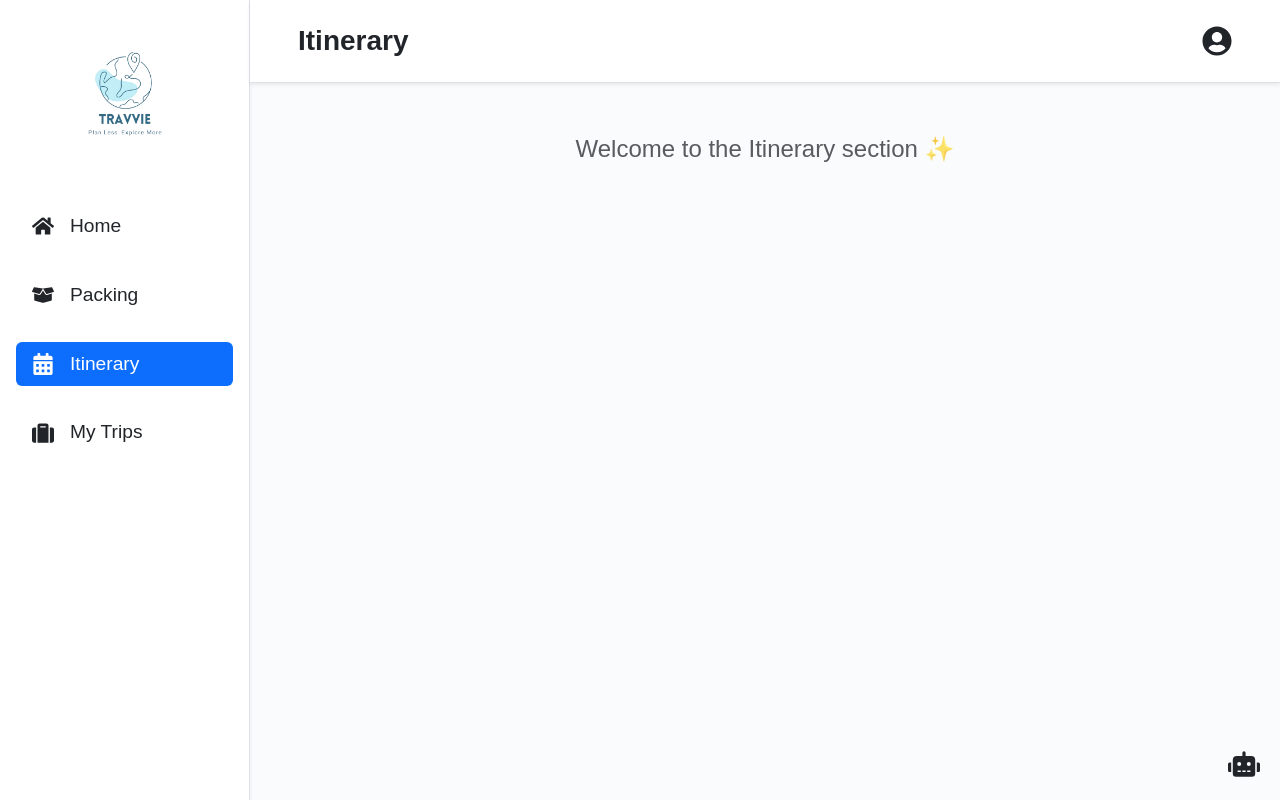
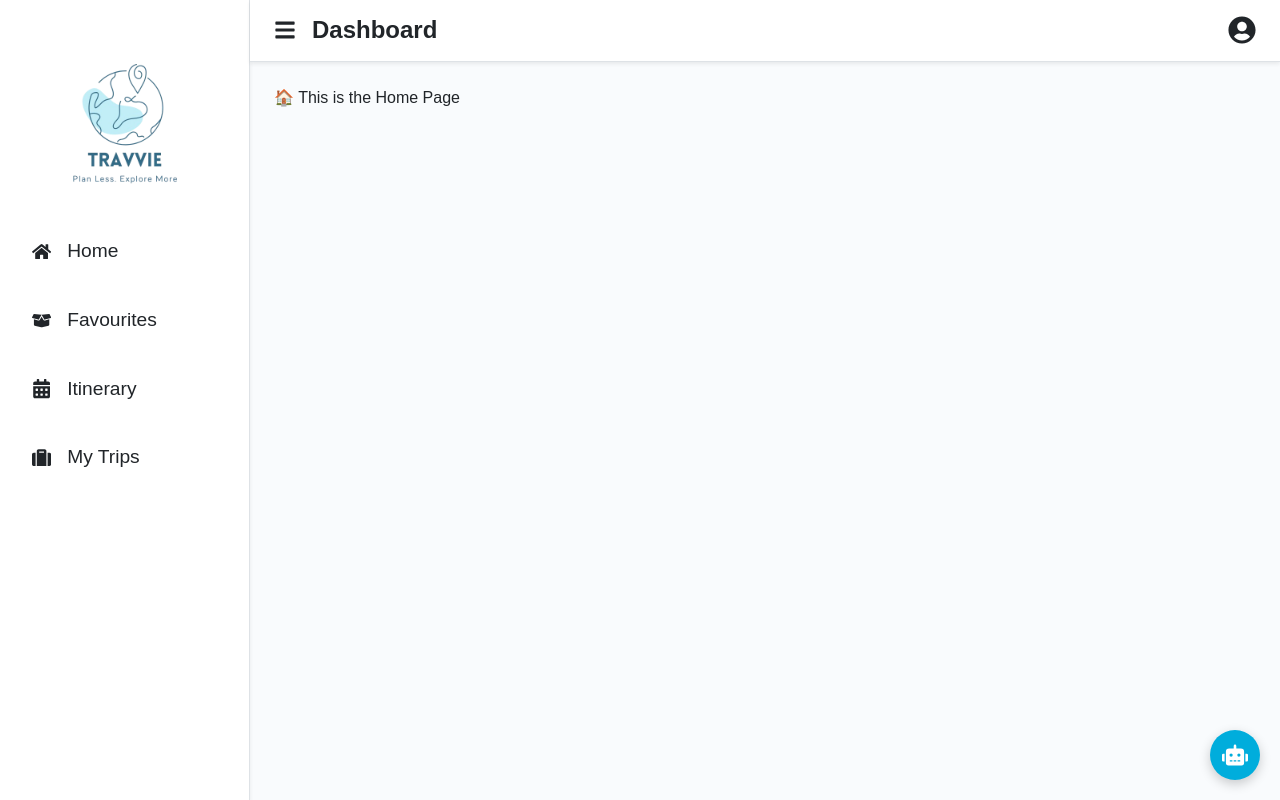
Before and after one commit to TenZinKS/Travvie_Web_APP_FRONTEND, a React (Vite) app: page /dashboard in a window 1280 px wide. Built offline with nearby package versions, Linux system fonts and the light colour scheme.

Commit message:
Updated Dashboard UI and added new pages

```diff
--- a/src/App.jsx
+++ b/src/App.jsx
@@ -1,5 +1,38 @@
+import { BrowserRouter as Router, Routes, Route } from "react-router-dom";
+import Login from "./pages/Login";
+import Signup from "./pages/Signup";
+import ForgotPassword from "./pages/Forgotpassword";
+import Dashboard from "./pages/Dashboard";
+import Home from "./pages/Home";
+import Favourites from "./pages/Favourites";
+import Itinerary from "./pages/Itinerary";
+import Trips from "./pages/Trips";
+import Profile from "./pages/Profile";
+
 function App() {
-  return <h1>Travvie App</h1>;
+  return (
+    <Router>
+      <Routes>
+        {/* Public Routes */}
+        <Route path="/" element={<Login />} />
+        <Route path="/login" element={<Login />} />
+        <Route path="/signup" element={<Signup />} />
+        <Route path="/forgot-password" element={<ForgotPassword />} />
+
+        {/* Dashboard with nested routes */}
+        <Route path="/dashboard" element={<Dashboard />}>
+          <Route index element={<Home />} />
+          <Route path="home" element={<Home />} />
+          <Route path="favourites" element={<Favourites />} />
+          <Route path="itinerary" element={<Itinerary />} />
+          <Route path="trips" element={<Trips />} />
+        </Route>
+
+        {/* Profile */}
+        <Route path="/profile" element={<Profile />} />
+      </Routes>
+    </Router>
+  );
 }
 
 export default App;
--- a/src/main.jsx
+++ b/src/main.jsx
@@ -1,25 +1,11 @@
 import React from "react";
 import ReactDOM from "react-dom/client";
-import { BrowserRouter, Routes, Route } from "react-router-dom";
-import Login from "./pages/Login";
-import Signup from "./pages/Signup";
-import Dashboard from "./pages/Dashboard";
-import ForgotPassword from "./pages/Forgotpassword";
-import Profile from "./pages/Profile";
+import App from "./App";
 import "bootstrap/dist/css/bootstrap.min.css";
 import "./index.css";
 
 ReactDOM.createRoot(document.getElementById("root")).render(
   <React.StrictMode>
-    <BrowserRouter>
-      <Routes>
-        <Route path="/" element={<Login />} />
-        <Route path="/login" element={<Login />} />
-        <Route path="/signup" element={<Signup />} />
-        <Route path="/forgot-password" element={<ForgotPassword />} />
-        <Route path="/dashboard" element={<Dashboard />} />
-        <Route path="/profile" element={<Profile />} />
-      </Routes>
-    </BrowserRouter>
+    <App />
   </React.StrictMode>
 );
--- a/src/pages/Dashboard.jsx
+++ b/src/pages/Dashboard.jsx
@@ -1,13 +1,32 @@
 import { useState } from "react";
-import { Link } from "react-router-dom";
-import { FaHome, FaBoxOpen, FaCalendarAlt, FaSuitcase, FaUserCircle, FaRobot } from "react-icons/fa";
+import { Outlet, useNavigate } from "react-router-dom";
+import {
+  FaHome,
+  FaBoxOpen,
+  FaCalendarAlt,
+  FaSuitcase,
+  FaUserCircle,
+  FaRobot,
+  FaBars,
+  FaTimes,
+} from "react-icons/fa";
 
 function Dashboard() {
-  const [activePage, setActivePage] = useState("Itinerary");
+  const [sidebarOpen, setSidebarOpen] = useState(true);
+  const [showBot, setShowBot] = useState(false);
+  const navigate = useNavigate();
+
+  const menuItems = [
+    { name: "Home", icon: <FaHome />, route: "/dashboard/home" },
+    { name: "Favourites", icon: <FaBoxOpen />, route: "/dashboard/favourites" },
+    { name: "Itinerary", icon: <FaCalendarAlt />, route: "/dashboard/itinerary" },
+    { name: "My Trips", icon: <FaSuitcase />, route: "/dashboard/trips" },
+  ];
 
   return (
     <div className="d-flex" style={{ minHeight: "100vh", backgroundColor: "#f9fbfd" }}>
       {/* Sidebar */}
+      {sidebarOpen && (
         <div
           className="d-flex flex-column align-items-center py-4 px-3 bg-white border-end shadow-sm"
           style={{ width: "250px" }}
@@ -15,77 +34,103 @@ function Dashboard() {
           <img
             src="/logo.png"
             alt="Logo"
-          style={{
-            width: "140px",
-            marginBottom: "40px",
-            objectFit: "contain",
-            borderRadius: "10px"
-          }}
+            style={{ width: "200px", marginBottom: "5px", objectFit: "contain", borderRadius: "5px" }}
           />
 
           <div className="nav flex-column text-start w-100 gap-4">
+            {menuItems.map((item) => (
               <div
-            className={`d-flex align-items-center gap-3 px-3 py-2 rounded ${
-              activePage === "Home" ? "bg-primary text-white" : "text-dark"
-            }`}
+                key={item.name}
+                className="d-flex align-items-center gap-3 px-3 py-2 rounded text-dark"
                 style={{ cursor: "pointer", fontSize: "1.2rem" }}
-            onClick={() => setActivePage("Home")}
+                onClick={() => navigate(item.route)}
               >
-            <FaHome size={22} />
-            Home
+                {item.icon}
+                {item.name}
               </div>
-          <div
-            className={`d-flex align-items-center gap-3 px-3 py-2 rounded ${
-              activePage === "Packing" ? "bg-primary text-white" : "text-dark"
-            }`}
-            style={{ cursor: "pointer", fontSize: "1.2rem" }}
-            onClick={() => setActivePage("Packing")}
-          >
-            <FaBoxOpen size={22} />
-            Packing
-          </div>
-          <div
-            className={`d-flex align-items-center gap-3 px-3 py-2 rounded ${
-              activePage === "Itinerary" ? "bg-primary text-white" : "text-dark"
-            }`}
-            style={{ cursor: "pointer", fontSize: "1.2rem" }}
-            onClick={() => setActivePage("Itinerary")}
-          >
-            <FaCalendarAlt size={22} />
-            Itinerary
-          </div>
-          <div
-            className={`d-flex align-items-center gap-3 px-3 py-2 rounded ${
-              activePage === "Trips" ? "bg-primary text-white" : "text-dark"
-            }`}
-            style={{ cursor: "pointer", fontSize: "1.2rem" }}
-            onClick={() => setActivePage("Trips")}
-          >
-            <FaSuitcase size={22} />
-            My Trips
+            ))}
           </div>
         </div>
-      </div>
+      )}
 
       {/* Main content */}
       <div className="flex-grow-1">
         {/* Top Bar */}
-        <div className="d-flex justify-content-between align-items-center px-5 py-4 border-bottom bg-white shadow-sm">
-          <h3 className="fw-bold m-0">{activePage}</h3>
-          <Link to="/profile" className="text-dark">
-            <FaUserCircle size={30} style={{ cursor: "pointer" }} />
-          </Link>
+        <div className="d-flex justify-content-between align-items-center px-4 py-3 border-bottom bg-white shadow-sm">
+          <div className="d-flex align-items-center gap-3">
+            <FaBars size={22} style={{ cursor: "pointer" }} onClick={() => setSidebarOpen(!sidebarOpen)} />
+            <h4 className="fw-bold m-0">Dashboard</h4>
+          </div>
+          <FaUserCircle size={28} style={{ cursor: "pointer" }} onClick={() => navigate("/profile")} />
         </div>
 
-        {/* You can now add your own content here for each activePage if needed */}
-        <div className="p-5 text-center text-muted">
-          <p className="fs-4">Welcome to the {activePage} section ✨</p>
+        {/* Outlet for nested routes */}
+        <div className="p-4">
+          <Outlet />
         </div>
 
         {/* Floating Bot Icon */}
-        <div style={{ position: "fixed", bottom: "20px", right: "20px" }}>
-          <FaRobot size={32} />
+        <div
+          onClick={() => setShowBot(true)}
+          style={{
+            position: "fixed",
+            bottom: "20px",
+            right: "20px",
+            backgroundColor: "#00addc",
+            padding: "12px",
+            borderRadius: "50%",
+            boxShadow: "0 4px 12px rgba(0,0,0,0.2)",
+            cursor: "pointer",
+            transition: "0.3s",
+          }}
+        >
+          <FaRobot size={26} color="white" />
         </div>
+
+        {/* Chatbot Modal */}
+        {showBot && (
+          <div
+            style={{
+              position: "fixed",
+              bottom: "90px",
+              right: "20px",
+              width: "350px",
+              height: "450px",
+              backgroundColor: "white",
+              border: "1px solid #ccc",
+              borderRadius: "15px",
+              boxShadow: "0 6px 24px rgba(0,0,0,0.3)",
+              zIndex: 1000,
+              display: "flex",
+              flexDirection: "column",
+              overflow: "hidden",
+            }}
+          >
+            <div
+              className="d-flex justify-content-between align-items-center p-3 bg-info text-white"
+              style={{ borderTopLeftRadius: "15px", borderTopRightRadius: "15px" }}
+            >
+              <strong>Travvie AI Assistant</strong>
+              <FaTimes
+                onClick={() => setShowBot(false)}
+                style={{ cursor: "pointer", fontSize: "1.2rem" }}
+              />
+            </div>
+
+            <div className="flex-grow-1 p-3 text-muted" style={{ overflowY: "auto" }}>
+              <p>👋 Hello! I'm your travel assistant. How can I help you today?</p>
+              <p className="text-secondary small">[You can integrate your chatbot UI here]</p>
+            </div>
+
+            <div className="p-2 border-top">
+              <input
+                className="form-control"
+                placeholder="Type your message..."
+                disabled
+              />
+            </div>
+          </div>
+        )}
       </div>
     </div>
   );
--- /dev/null
+++ b/src/pages/Favourites.jsx
@@ -0,0 +1,11 @@
+function Favourites() {
+  return (
+    <div className="container py-5">
+      <h3 className="fw-bold mb-4">Favourite Trips</h3>
+      <p className="text-muted">Your saved trips will appear here.</p>
+      {/* You can later add trip cards or data here */}
+    </div>
+  );
+}
+
+export default Favourites;
--- a/src/pages/Home.jsx
+++ b/src/pages/Home.jsx
@@ -1,4 +1,4 @@
 function Home() {
-  return <h4>Welcome to Travvie! Start planning your next trip ✈️</h4>;
+  return <div>🏠 This is the Home Page</div>;
 }
 export default Home;
--- /dev/null
+++ b/src/pages/Itinerary.jsx
@@ -0,0 +1,4 @@
+function Itinerary() {
+  return <div className="text-center fs-4 text-muted">🧭 Plan your Itinerary</div>;
+}
+export default Itinerary;
```
Lines whose indentation alone changed are shown as unchanged.
